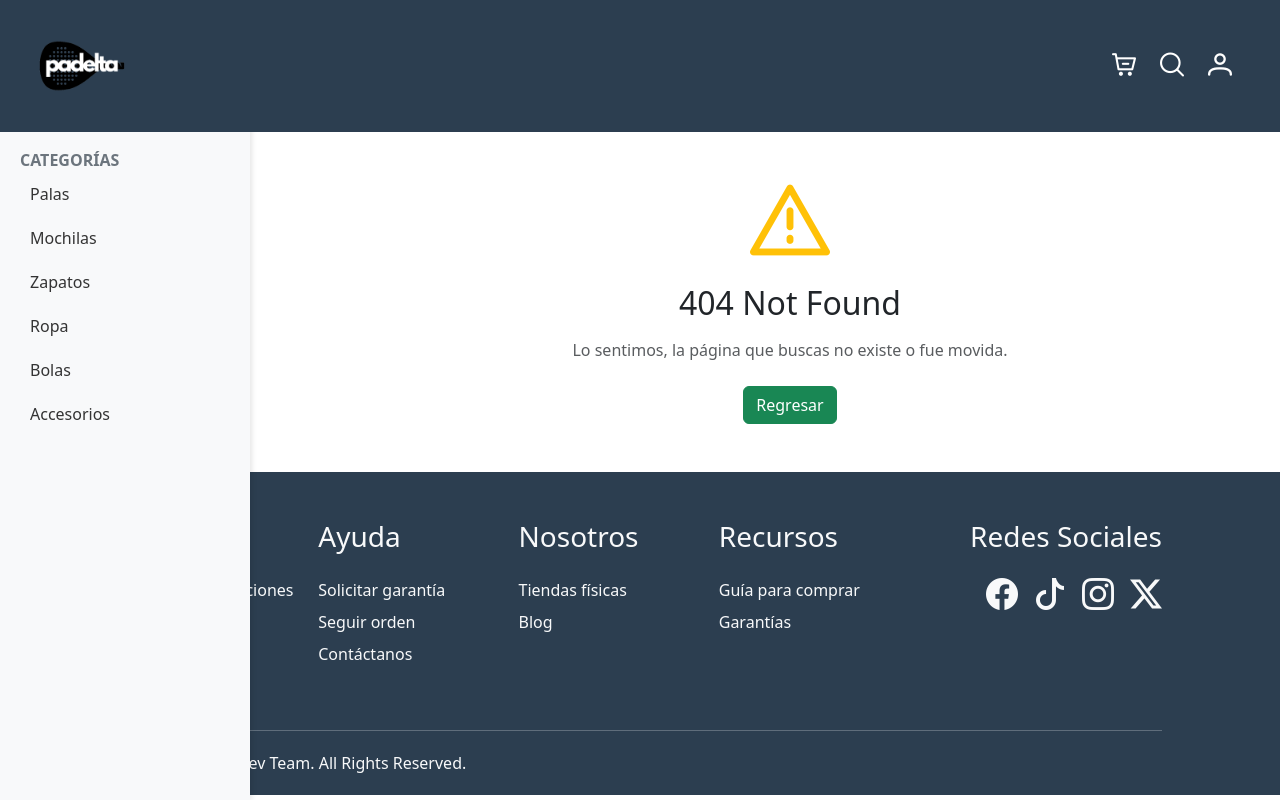
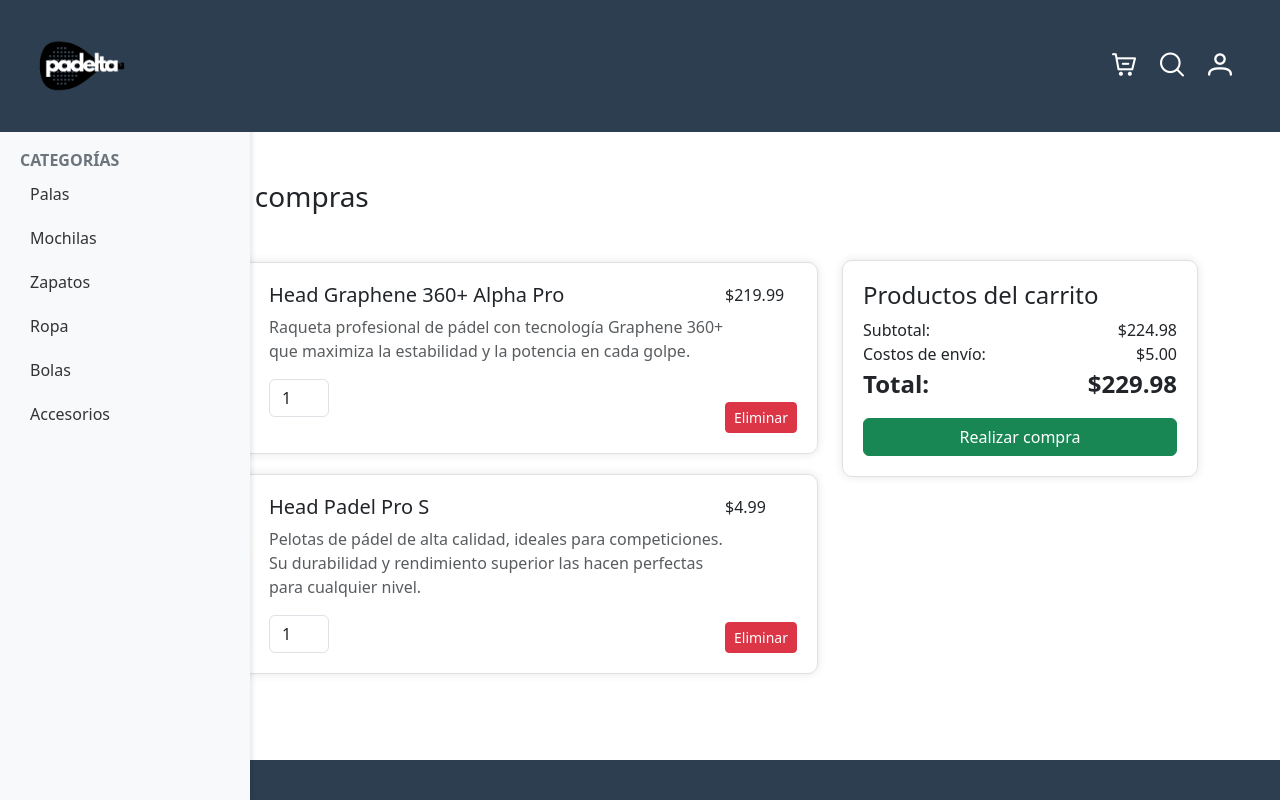
Before and after one commit to Fabian-mo29/mundoRaquetas, a Vue app in the folder frontend/: page /shoppingCart in a window 1280 px wide. Shown: the top 800 px of the page. Built offline with nearby package versions, Linux system fonts and the light colour scheme.

Commit message:
Se agrega la vista para el carrito de compras

```diff
--- /dev/null
+++ b/frontend/src/components/ShoppingCartComp.vue
@@ -0,0 +1,116 @@
+<template>
+    <!-- Código inspirado en ejemplo de "bootstrapexamples.com" -->
+    <!-- Fuente: https://bootstrapexamples.com/@valeria/bootstrap-5-shopping-cart-design -->
+    <div class="container mt-5">
+        <div class="row">
+            <!-- Productos del Shopping Cart -->
+            <div class="col-lg-8">
+                <h3 class="mb-5">Tu carrito de compras</h3>
+
+                <!-- Producto 1 del carrito -->
+                <div class="cart-item d-flex justify-content-between">
+                    <div class="d-flex">
+                        <img src="imagesProducts/palaPadel.jpg" alt="Product" class="product-img me-3">
+                        <div>
+                            <h5>Head Graphene 360+ Alpha Pro</h5>
+                            <p class="text-muted">Raqueta profesional de pádel con tecnología Graphene 360+ que maximiza la estabilidad y la potencia en cada golpe.</p>
+                            <input type="number" class="form-control fixed-input" value="1">
+                        </div>
+                    </div>
+                    <div class="d-flex flex-column justify-content-between">
+                        <span>$219.99</span>
+                        <button class="btn btn-sm btn-danger">Eliminar</button>
+                    </div>
+                </div>
+
+                <!-- Producto 2 del carrito -->
+                <div class="cart-item d-flex justify-content-between">
+                    <div class="d-flex">
+                        <img src="imagesProducts/pelotasPadel.jpg" alt="Product" class="product-img me-3">
+                        <div>
+                            <h5>Head Padel Pro S</h5>
+                            <p class="text-muted">Pelotas de pádel de alta calidad, ideales para competiciones. Su durabilidad y rendimiento superior las hacen perfectas para cualquier nivel.</p>
+                            <input type="number" class="form-control fixed-input" value="1">
+                        </div>
+                    </div>
+                    <div class="d-flex flex-column justify-content-between">
+                        <span>$4.99</span>
+                        <button class="btn btn-sm btn-danger">Eliminar</button>
+                    </div>
+                </div>
+            </div>
+
+            <!-- Resumen del carrito -->
+            <div class="col-lg-4">
+                <div class="cart-summary">
+                    <h4>Productos del carrito</h4>
+                    <ul class="list-unstyled">
+                        <li class="d-flex justify-content-between">
+                            <span>Subtotal:</span>
+                            <span>$224.98</span>
+                        </li>
+                        <li class="d-flex justify-content-between">
+                            <span>Costos de envío:</span>
+                            <span>$5.00</span>
+                        </li>
+                        <li class="d-flex justify-content-between">
+                            <span class="total-price">Total:</span>
+                            <span class="total-price">$229.98</span>
+                        </li>
+                    </ul>
+                    <button class="btn btn-success w-100">Realizar compra</button>
+                </div>
+            </div>
+        </div>
+        <RouterLink to="/"><button class="btn btn-success mt-1 mb-4">Regresar</button></RouterLink>
+    </div>
+</template>
+
+<script setup>
+import { RouterLink } from 'vue-router';
+</script>
+
+<style lang="scss" scoped>
+// Estilo para los items del carrito
+.cart-item {
+    margin-bottom: 20px;
+    border: 1px solid #e0e0e0;
+    padding: 20px;
+    border-radius: 10px;
+    box-shadow: 0 0 10px rgba(0, 0, 0, 0.1);
+}
+
+// Estilo para el cálculo de precios del carrito
+.cart-summary {
+    border: 1px solid #e0e0e0;
+    margin-top: 80px;
+    padding: 20px;
+    border-radius: 10px;
+    box-shadow: 0 0 10px rgba(0, 0, 0, 0.1);
+}
+
+// Estilo para el tamaño de las textos para el precio total y subtotal
+.cart-summary .total-price {
+    font-size: 1.5rem;
+    font-weight: bold;
+}
+
+// Estilo para tener un ancho fijo para el cuadro de cantidad de productos
+.fixed-input {
+    width: 60px;
+}
+
+// Estilo para la imagen del item del carrito
+.product-img {
+    max-width: 150px;
+    height: auto;
+    object-fit: cover;
+}
+
+// Estilo para que cuando se reduzca la pantalla, el resumen del carrito no tenga el margen superior
+@media (max-width: 768px) {
+    .cart-summary {
+        margin-top: auto;
+    }
+}
+</style>
--- a/frontend/src/components/UserActions.vue
+++ b/frontend/src/components/UserActions.vue
@@ -1,6 +1,6 @@
 <template>
     <div class="user-actions">
-      <a href="#" class="icon"><i class="pi pi-cart-minus"></i></a> <!-- Carrito -->
+      <RouterLink to="/shoppingCart" class="icon"><i class="pi pi-cart-minus"></i></RouterLink> <!-- Carrito -->
       <a href="#" class="icon"><i class="pi pi-search"></i></a> <!-- Búsqueda -->
       <RouterLink to="/logIn" class="icon"><i class="pi pi-user"></i></RouterLink> <!-- Cuenta de usuario -->
     </div>
--- a/frontend/src/router/index.js
+++ b/frontend/src/router/index.js
@@ -3,6 +3,7 @@ import HomeView from '@/views/HomeView.vue';
 import RegisterView from '@/views/RegisterView.vue';
 import LogInView from '@/views/LogInView.vue';
 import NotFoundView from '@/views/NotFoundView.vue';
+import ShoppingCartView from '@/views/ShoppingCartView.vue';
 
 const router = createRouter({
   history: createWebHistory('/'),
@@ -27,6 +28,11 @@ const router = createRouter({
       name: "NotFound",
       component: NotFoundView,
     },
+    {
+      path: "/shoppingCart",
+      name: "ShoppingCart",
+      component: ShoppingCartView,
+    },
   ],
 });
 
--- /dev/null
+++ b/frontend/src/views/ShoppingCartView.vue
@@ -0,0 +1,14 @@
+<template>
+    <div>
+        <ShoppingCartComp/>
+    </div>
+</template>
+
+<script setup>
+import ShoppingCartComp from '@/components/ShoppingCartComp.vue';
+
+</script>
+
+<style lang="scss" scoped>
+
+</style>
```
